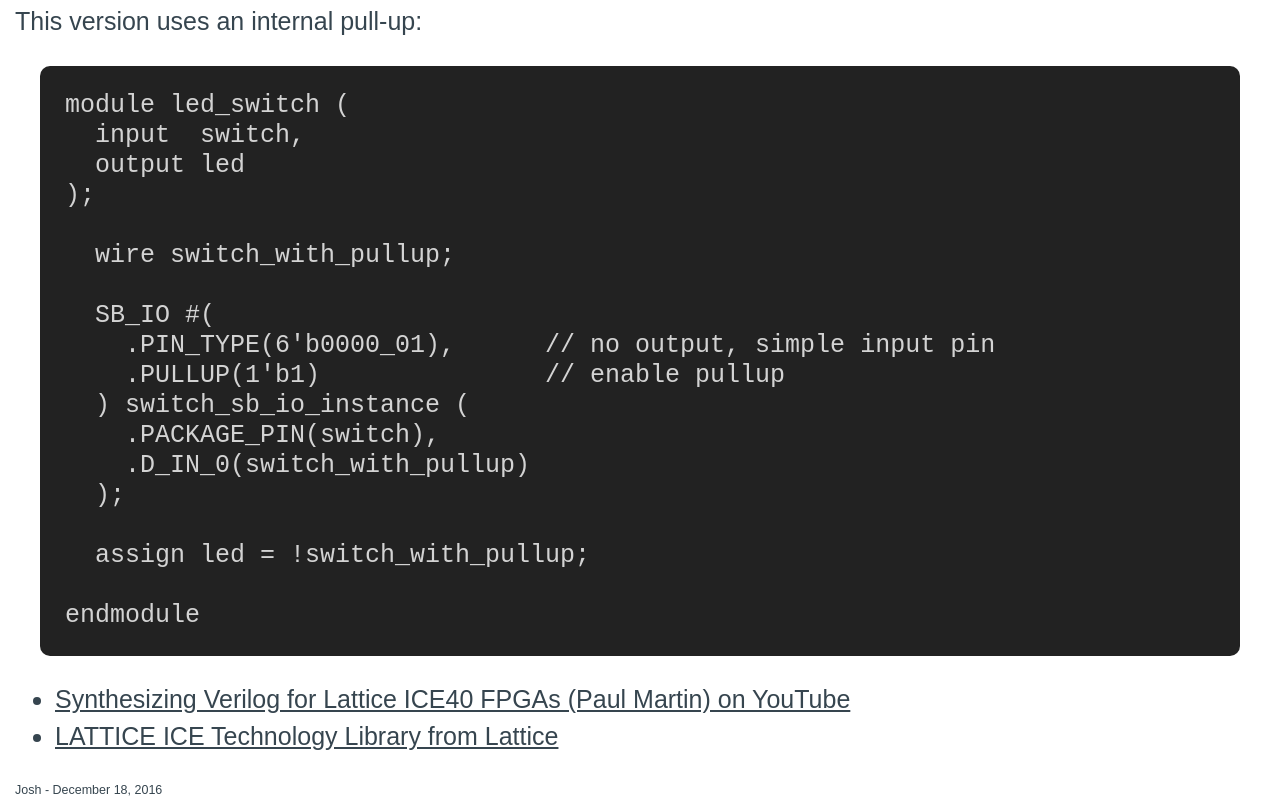
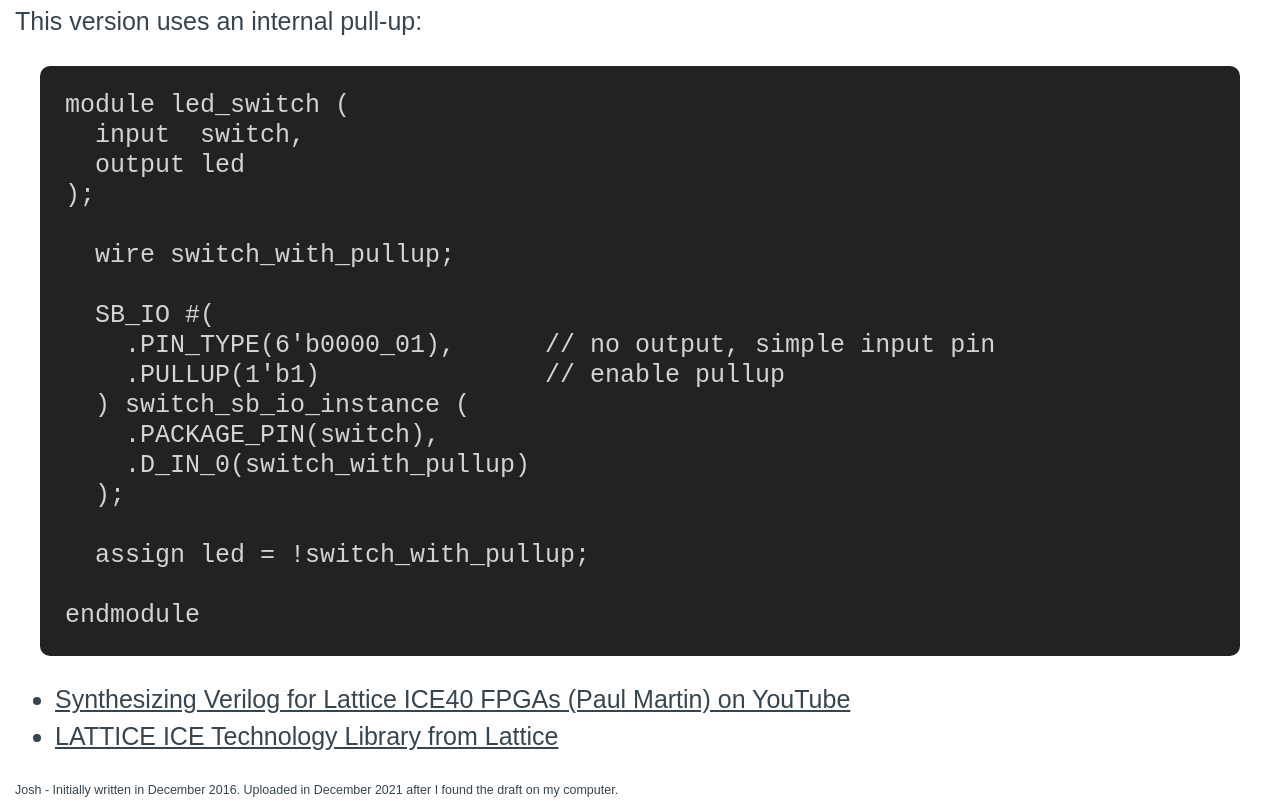
Before and after one commit to joshhead/joshhead.net, a plain HTML site: page public/posts/icestorm-notes.html in a window 1280 px wide. Shown: the part 2773-3581 px from the top of the page. Drawn offline with Linux system fonts and the light colour scheme.

Commit message:
Update post date

```diff
--- a/public/posts/icestorm-notes.html
+++ b/public/posts/icestorm-notes.html
@@ -176,7 +176,7 @@ endmodule</pre>
         <li><a href="http://www.latticesemi.com/view_document?document_id=51982">LATTICE ICE Technology Library from Lattice</a></li>
       </ul>
 
-      <footer class="footer"><span class="author">Josh</span> - <span class="edit-date">December 18, 2016</span></footer>
+      <footer class="footer"><span class="author">Josh</span> - <span class="edit-date">Initially written in December 2016. Uploaded in December 2021 after I found the draft on my computer.</span></footer>
     </div>
   </body>
 </html>
```
